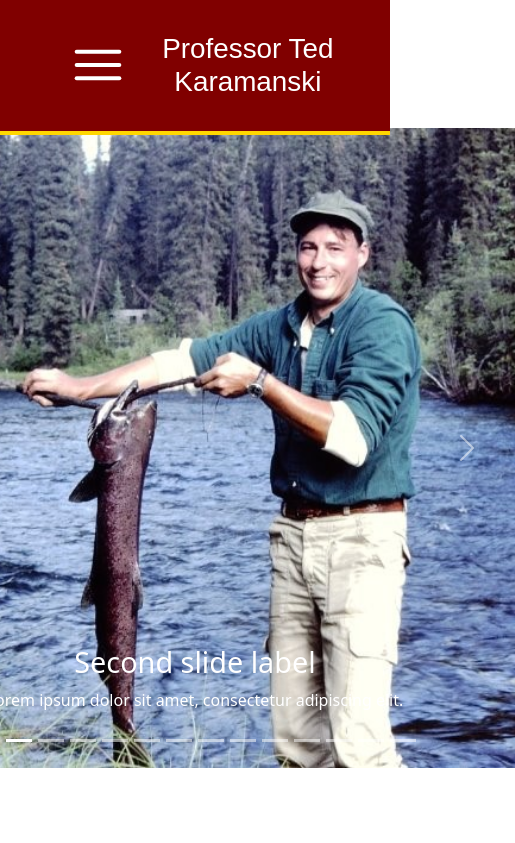
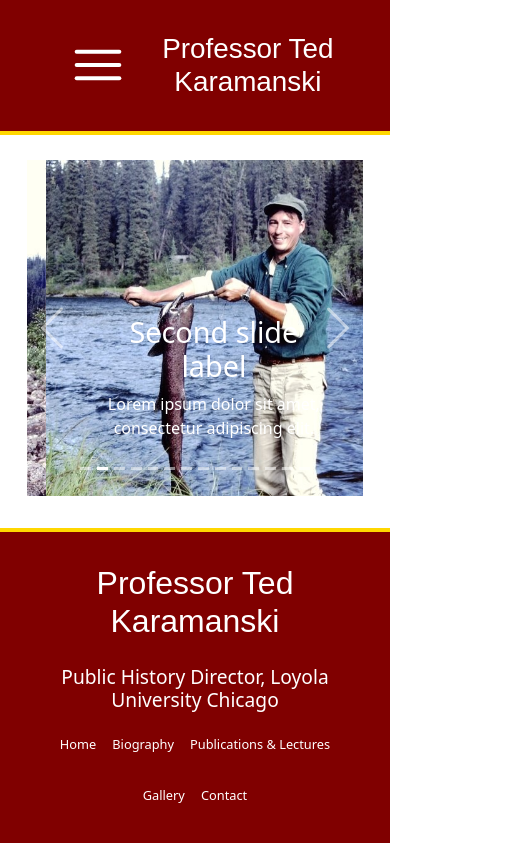
Before and after one commit to alecnissen/ted-personal-website, a React (Vite) app: page /GalleryPage in a window 390 px wide. Shown: the top 843 px of the page, 515 px wide, since content can reach past the window. Built offline with nearby package versions, Linux system fonts and the light colour scheme; a web font is replaced by a local one.

Commit message:
added responsiveness for image slider

```diff
--- a/src/Styles/gallery_page_styles.scss
+++ b/src/Styles/gallery_page_styles.scss
@@ -11,16 +11,16 @@
     margin-top: 8rem;
     margin-bottom: 6rem;
 
-    width: 40rem;
-    height: 40rem;
+    width: 35rem;
+    height: 35rem;
     position: relative;
     overflow: hidden;
 
 }
 
 .gallery-img-slider img {
-    width: 40rem;
-    height: 40rem; /* Add this to fix height */
+    width: 35rem;
+    height: 35rem; /* Add this to fix height */
     object-fit: cover; /* Ensures consistent image display */
 }
 
@@ -87,3 +87,63 @@
     width: 33rem;
     border-radius: 1rem;
 }
+
+.carousel-control-next-icon, .carousel-control-prev-icon {
+    width: 5rem;
+    height: 5rem;
+    opacity: 1;
+}
+
+
+@media (max-width: 650px) {
+    .gallery-img-slider {
+        width: 25rem;
+        height: 25rem;
+        margin-bottom: 2rem;
+    }
+
+    .gallery-img-slider img {
+        width: 25rem;
+        height: 25rem;
+    }
+
+
+}
+
+@media (max-width: 470px) {
+    .gallery-img-slider {
+        margin-top: 10rem;
+    }
+}
+
+
+
+@media (max-width: 420px) {
+    .gallery-img-slider {
+        width: 21rem;
+        height: 21rem;
+        margin-bottom: 2rem;
+    }
+
+    .gallery-img-slider img {
+        width: 21rem;
+        height: 21rem;
+    }
+
+
+}
+
+@media (max-width: 350px) {
+    .gallery-img-slider {
+        width: 19rem;
+        height: 19rem;
+        margin-bottom: 2rem;
+    }
+
+    .gallery-img-slider img {
+        width: 19rem;
+        height: 19rem;
+    }
+
+
+}
```
